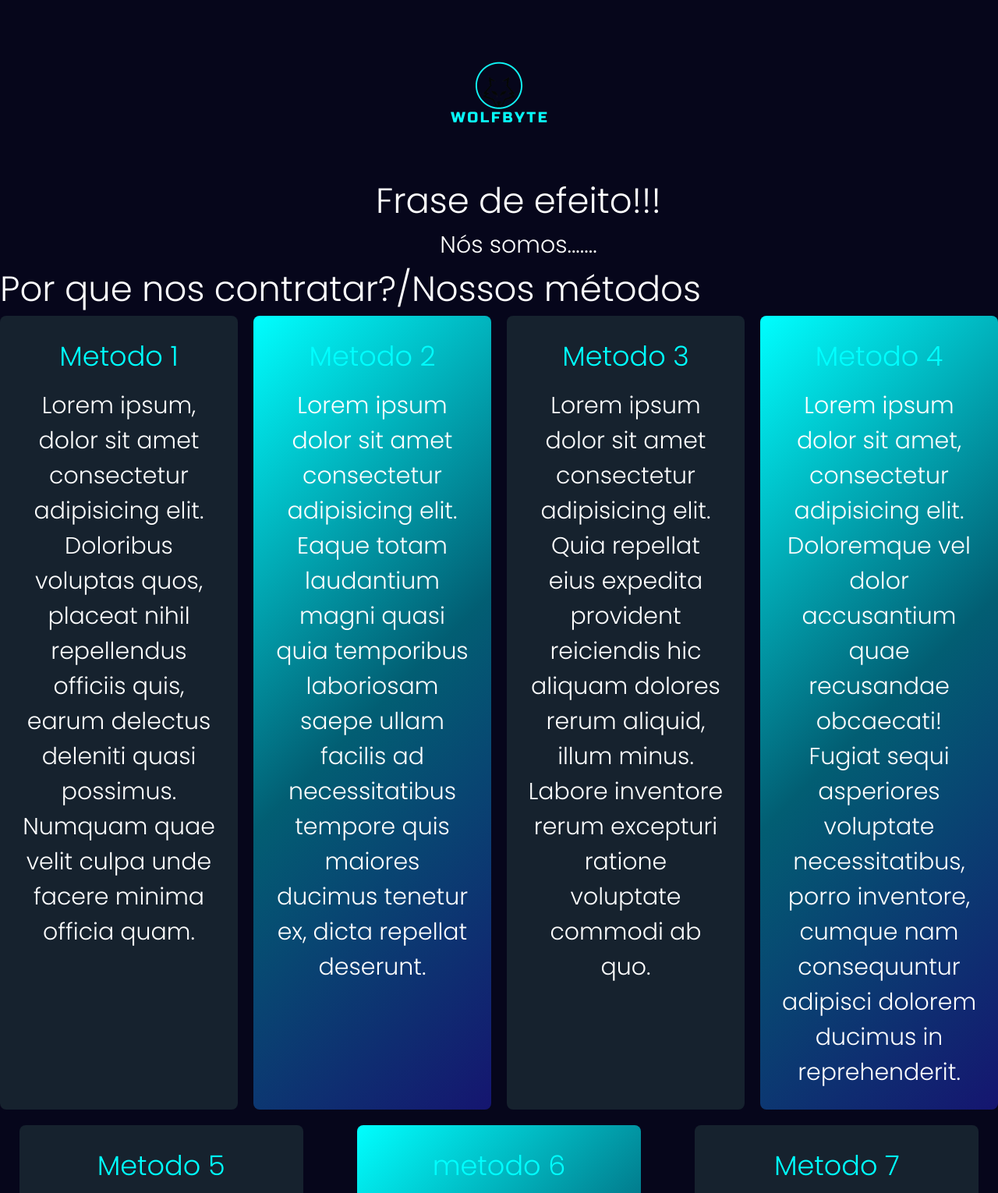
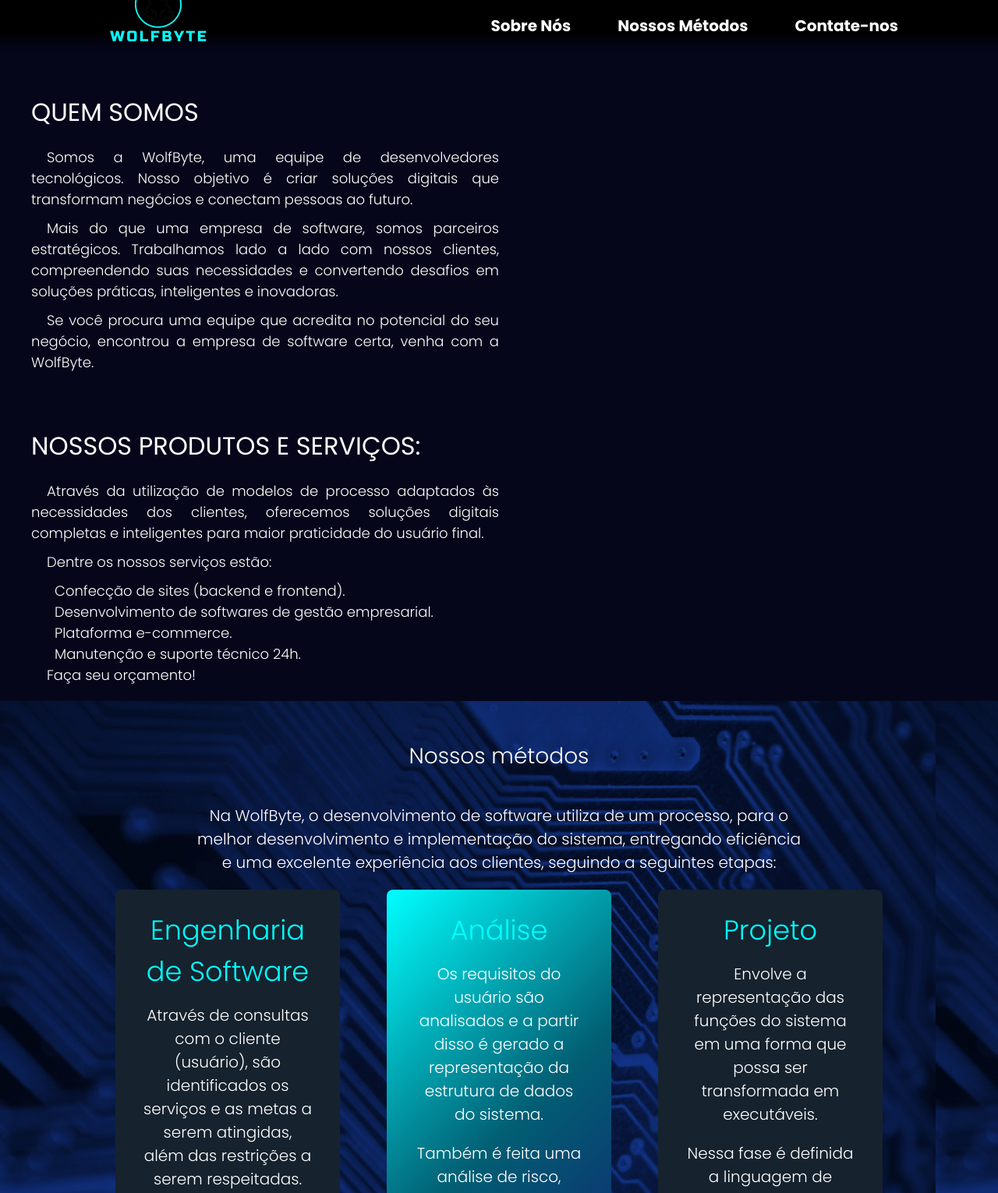
Before and after one commit to LeoAboard/WolfByte, a plain HTML site: page home.html in a window 1280 px wide. Shown: the top 1530 px of the page at 78% size. Drawn offline with Linux system fonts and the light colour scheme.

Commit message:
Update home.html

```diff
--- a/home.html
+++ b/home.html
@@ -8,70 +8,91 @@
     <link rel="shortcut icon" href="imagens/favicon.ico" type="image/x-icon">
 </head>
 <body>
-    <!-- Cabeçalho -->
-    <header class="header">
-        <div class="barra-nav">
-            <h1 class="logo"><img src="imagens/icone-transparente-150px.png" alt=""></h1>
-            <!--<nav>
-                <ul class="nav-links">
-                    <li>CHUVA DE BITS AQUI</li>
-                </ul>
-                <button class="botao">Easter egg(Adicionar transoparencia dps)</button>
-            </nav>*/0  desisti temporariamente-->
-        </div>
-        <div class="header-mensagem" style="
-    margin-left: 50px;">
-            <h2>Frase de efeito!!!</h2>
-            <p>Nós somos.......</p>
-        </div>
+    <canvas id="matrix"></canvas>
+    <!-- Seção de Cabeçalho -->
+    <header>
+        <nav>
+            <h1 class="logo"><img src="imagens/icone-transparente-150px.png" alt="Logo da empresa"></h1>
+            <ul>
+                <li><a href="#sobre-nos">Sobre Nós</a></li>
+                <li><a href="#metodos">Nossos Métodos</a></li>
+                <li><a href="#contato">Contate-nos</a></li>
+            </ul>
+        </nav>
     </header>
 
-    <!-- Seção de ... metodos -->
-    <section class="por-que_contratar">
-        <h2>Por que nos contratar?/Nossos métodos</h2>
+    <main>
+        <h2>QUEM SOMOS</h2>
+        <p>Somos a WolfByte, uma equipe de desenvolvedores tecnológicos. Nosso objetivo é criar soluções digitais que transformam negócios e conectam pessoas ao futuro.</p>
+        <p>Mais do que uma empresa de software, somos parceiros estratégicos. Trabalhamos lado a lado com nossos clientes, compreendendo suas necessidades e convertendo desafios em soluções práticas, inteligentes e inovadoras.</p>
+        <p>Se você procura uma equipe que acredita no potencial do seu negócio, encontrou a empresa de software certa, venha com a WolfByte.</p>
+    </main>
+
+    <section id="nossos_servicos">
+        <h2>NOSSOS PRODUTOS E SERVIÇOS:</h2>
+
+        <p>Através da utilização de modelos de processo adaptados às necessidades dos clientes, oferecemos soluções digitais completas e inteligentes para maior praticidade do usuário final.</p>
+        <p>Dentre os nossos serviços estão:</p>
+        <ul>
+            <li>Confecção de sites (backend e frontend).</li>
+            <li>Desenvolvimento de softwares de gestão empresarial.</li>
+            <li>Plataforma e-commerce.</li>
+            <li>Manutenção e suporte técnico 24h.</li>
+        </ul>
+
+        <p>Faça seu orçamento!</p>
+
+    </section>
+
+    <section id="por-que_contratar">
+        <h2>Nossos métodos</h2>
+        <p>Na WolfByte, o desenvolvimento de software utiliza de um processo, para o melhor desenvolvimento e implementação do sistema, entregando eficiência e uma excelente experiência aos clientes, seguindo a seguintes etapas:</p>
         <div class="caixas">
-            <!-- Queria adicionar responsividade pra cor de caixas variar de acordo com a tela -->
+            <!-- Queria adicionar responsividade pro numer de caixas variar de acordo com a tela -->
             <div class="metodos">
-                <h3>Metodo 1</h3>
-                <p>Lorem ipsum, dolor sit amet consectetur adipisicing elit. Doloribus voluptas quos, placeat nihil repellendus officiis quis, earum delectus deleniti quasi possimus. Numquam quae velit culpa unde facere minima officia quam.</p>
+                <h3>Engenharia de Software</h3>
+                <p>Através de consultas com o cliente (usuário), são identificados os serviços e as metas a serem atingidas, além das restrições a serem respeitadas.</p>
             </div>
             <div class="metodos2">
-                <h3>Metodo 2</h3>
-                <p>Lorem ipsum dolor sit amet consectetur adipisicing elit. Eaque totam laudantium magni quasi quia temporibus laboriosam saepe ullam facilis ad necessitatibus tempore quis maiores ducimus tenetur ex, dicta repellat deserunt.</p>
+                <h3>Análise</h3>
+                <p>Os requisitos do usuário são analisados e a partir disso é gerado a representação da estrutura de dados do sistema.</p>
+            	<p>Também é feita uma análise de risco, verificando se há algum problema para o desenvolvimento do software.</p>
             </div>
             <div class="metodos">
-                <h3>Metodo 3</h3>
-                <p>Lorem ipsum dolor sit amet consectetur adipisicing elit. Quia repellat eius expedita provident reiciendis hic aliquam dolores rerum aliquid, illum minus. Labore inventore rerum excepturi ratione voluptate commodi ab quo.</p>
+                <h3>Projeto</h3>
+                <p>Envolve a representação das funções do sistema em uma forma que possa ser transformada em executáveis.</p>
+                <p>Nessa fase é definida a linguagem de programação, o ambiente de desenvolvimento, o hardware onde é executado e como será instalado o software.</p>
+
             </div>
             <div class="metodos2">
-                <h3>Metodo 4</h3>
-                <p>Lorem ipsum dolor sit amet, consectetur adipisicing elit. Doloremque vel dolor accusantium quae recusandae obcaecati! Fugiat sequi asperiores voluptate necessitatibus, porro inventore, cumque nam consequuntur adipisci dolorem ducimus in reprehenderit.</p>
+                <h3>Implementação</h3>
+                <p>Parte da programação, o programa toma forma através de uma linguagem, começando pelo banco de dados, passando pela visão e finalizando com a depuração.</p>
             </div>
             <div class="metodos">
-                <h3>Metodo 5</h3>
-                <p>Lorem ipsum dolor sit amet consectetur, adipisicing elit. Vero accusamus magni nam delectus soluta recusandae, culpa, doloribus quos quidem consequuntur ipsam sed odit incidunt deserunt impedit vitae, veritatis aliquam ab?</p>
+                <h3>Teste</h3>
+                <p>Procura erros no software, e as unidades do programa são testadas para garantir que os requisitos estão sendo satisfeitos.</p>
+            	<p>É gerado um relatório de teste e os erros corrigidos, os software é testado novamente seguindo os mesmos passos.</p>
+
             </div>
             <div class="metodos2">
-                <h3>metodo 6</h3>
-                <p>Lorem ipsum dolor sit amet consectetur adipisicing elit. Aut recusandae doloremque, neque minima dolorem error sit quaerat, excepturi aperiam dolorum illum voluptate aliquid doloribus, vero blanditiis sapiente commodi consectetur! Odit.</p>
+                <h3>Implantação</h3>
+                <p>Fase de instalação do software para o cliente, é realizada a introdução do sistema e um teste de aceite. Após isso os usuários são treinados para o uso correto do software.</p>
             </div>
             <div class="metodos">
-                <h3>Metodo 7</h3>
-                <p>Lorem ipsum dolor sit amet, consectetur adipisicing elit. Laudantium possimus nemo, nulla distinctio quae perferendis sint laboriosam quia iure sapiente, eius consequuntur. Dicta, modi rem molestiae nobis impedit error quis!</p>
-            </div>
-        </div>
-    </section>
+                <h3>Manuntenção</h3>
+                <p>Correção dos erros descobertos após as fases de desenvolvimento (manutenção corretiva), ou atualizações e adição de características ao software (manutenção evolutiva).</p>
+	            <p>Envolve também adaptação às mudanças no ambiente (manutenção evolutiva). </p>
+
             </div>
         </div>
     </section>
 
 
-      <footer class="footer">
+    <footer class="footer" aria-label="Rodapé do site">
         <div class="caixa2">
             <!-- Logo e descrição -->
             <div class="footer-indv about">
                 <h2 class="logo">WolfByte<span>W</span></h2>
-                <p>Fundada em 2024, Lorem ipsum dolor sit, amet consectetur adipisicing elit. Error culpa obcaecati cupiditate ex enim, possimus natus exercitationem pariatur! Explicabo sequi commodi perferendis nostrum tempora quam qui iste non veniam dignissimos.</p>
             </div>
 
             <!-- Serviços -->
@@ -96,17 +117,10 @@
                     <li>Contate-nos</li>
                 </ul>
             </div>
-
-            <!-- inscricao -->
-            <div class="footer-indv incricao">
-                <h3>Atualizações</h3>
-                <p>Para receber informações atualizadas</p>
-                <form>
-                    <input type="email" placeholder="Digite seu email">
-                    <button type="submit">Sign Up</button>
-                </form>
-            </div>
         </div>
     </footer>
+
+
+    <script src="javascript.js"></script>
 </body>
 </html>
```
